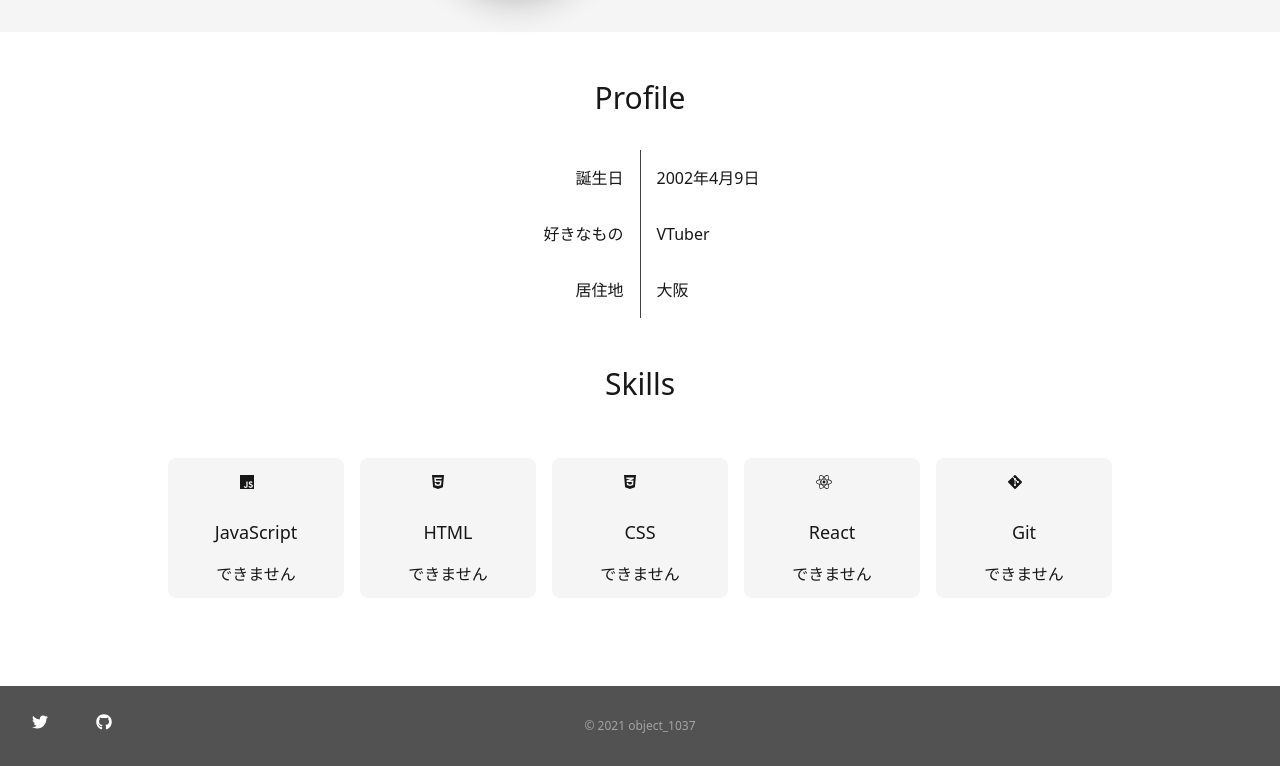
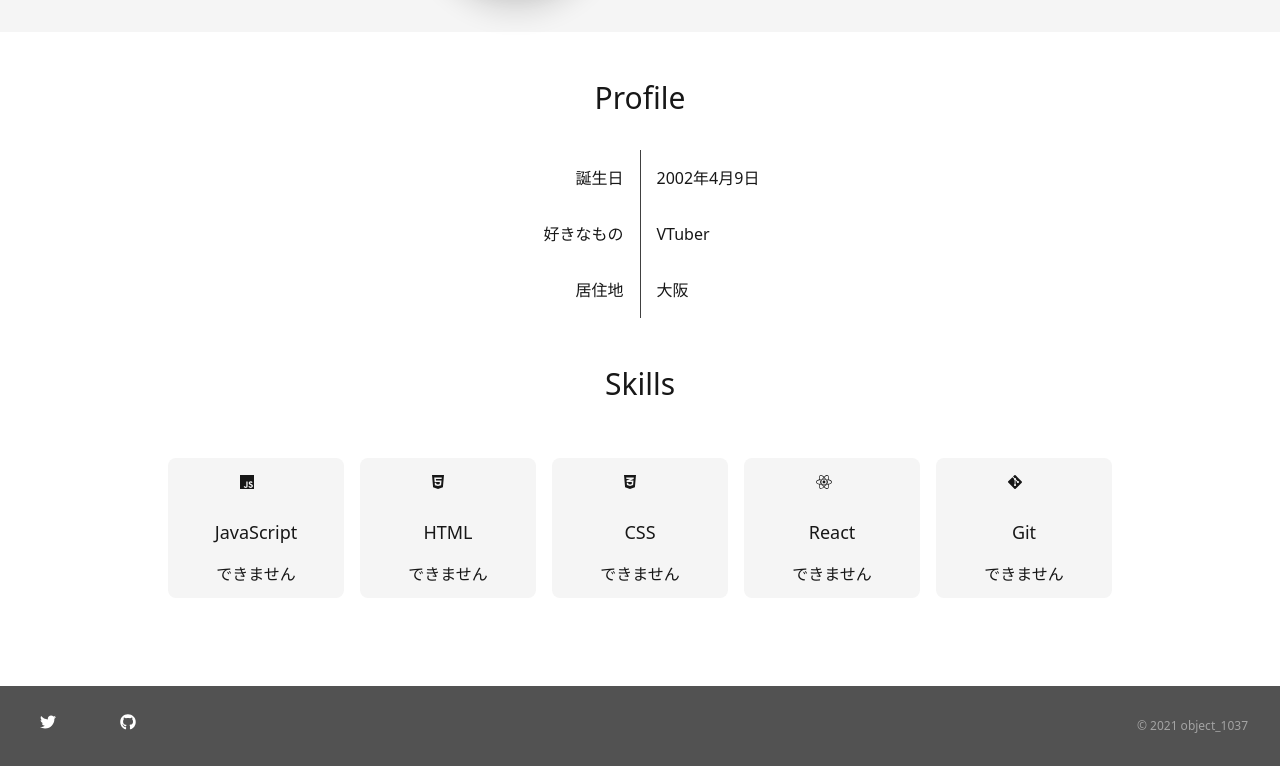
Before and after one commit to object1037/homepage, a Next.js app: page / in a window 1280 px wide. Shown: the part 232-998 px from the top of the page. Built offline with nearby package versions, Linux system fonts and the light colour scheme.

Commit message:
change copyright position

```diff
--- a/components/accounts.js
+++ b/components/accounts.js
@@ -4,8 +4,8 @@ import Link from 'next/link'
 export default function Account ({ account, link, hover }) {
   return (
     <Link href={link}>
-      <a className={'justify-center text-white' + ' ' + hover}>
-        <div className="w-8 h-8 mx-4 my-6"><FontAwesomeIcon icon={['fab', account]} /></div>
+      <a className={'justify-center text-white inline-block p-6' + ' ' + hover}>
+        <div className="w-8 h-8"><FontAwesomeIcon icon={['fab', account]} /></div>
       </a>
     </Link>
   )
--- a/pages/index.js
+++ b/pages/index.js
@@ -45,12 +45,10 @@ export default function Home() {
         <Skill name="Git" description="できません" icon="git-alt" />
       </div>
     </section>
-    <footer className="bg-gray-600 h-20 relative w-screen mt-20">
-      <div className="flex flex-row items-center pl-4">
+    <footer className="flex flex-row items-center pl-4 bg-gray-600 h-20 relative w-screen mt-20">
         <Account account="twitter" link="https://twitter.com/object_1037" hover="hover:text-twitter" />
         <Account account="github" link="https://github.com/object1037" hover="hover:text-gray-300" />
-      </div>
-      <span className="absolute w-screen bottom-8 text-gray-400 font-light text-xs text-right md:text-center pr-8 md:pr-0">&copy; 2021 object_1037</span>
+      <div className="absolute right-8 text-gray-400 font-light text-xs">&copy; 2021 object_1037</div>
     </footer>
     </>
   )
```
